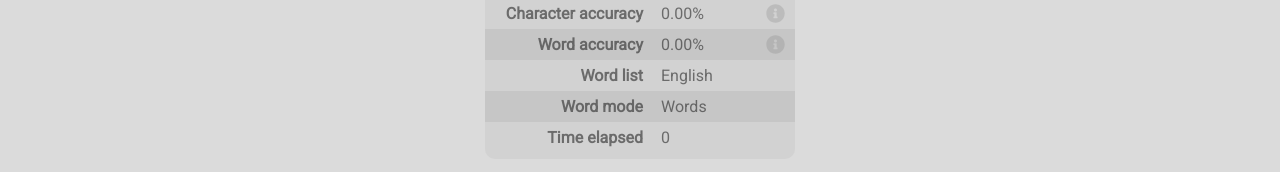
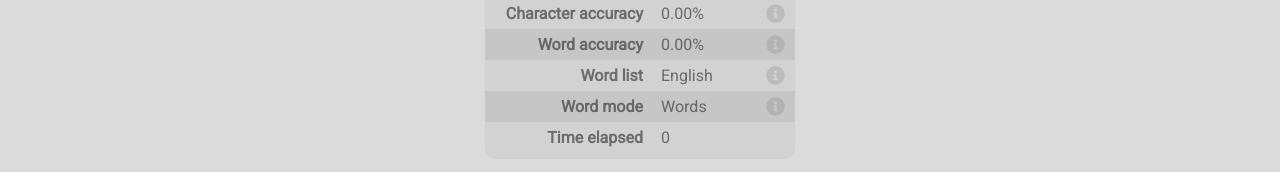
Before and after one commit to CasperVerswijvelt/TypeFast, an Angular app: page / in a window 1280 px wide. Shown: the part 601-773 px from the top of the page. Built offline with nearby package versions, Linux system fonts and the light colour scheme.

Commit message:
Add tooltips for word list and word mode

```diff
--- a/src/app/components/typer/typer.component.html
+++ b/src/app/components/typer/typer.component.html
@@ -102,8 +102,7 @@
         >WPM
         <div popper class="info-icon-tooltip-container info-icon-tooltip-wpm">
           <div class="info-icon"></div>
-          <div class="tooltip">Words per minute, CPM divided by 5
-          </div>
+          <div class="tooltip">Words per minute, CPM divided by 5</div>
         </div>
       </th>
     </tr>
@@ -114,7 +113,9 @@
         <div popper class="info-icon-tooltip-container">
           <div class="info-icon"></div>
           <div class="tooltip">
-            The amount of correct characters typed, divided by the test duration in minutes. Characters that were positioned correctly in words that were not completely correct, are still counted as correct.
+            The amount of correct characters typed, divided by the test duration
+            in minutes. Characters that were positioned correctly in words that
+            were not completely correct, are still counted as correct.
           </div>
         </div>
       </td>
@@ -147,19 +148,44 @@
           <div class="info-icon"></div>
           <div class="tooltip">
             Word accuracy is the amount of words you typed completely correct,
-            divided by the total number of words typed. Correcting your mistakes will
-            boost this value!
+            divided by the total number of words typed. Correcting your mistakes
+            will boost this value!
           </div>
         </div>
       </td>
     </tr>
     <tr>
       <th>Word list</th>
-      <td title="{{wordListName}}">{{ wordListName }}</td>
+      <td title="{{ wordListName }}">
+        {{ wordListName }}
+        <div popper class="info-icon-tooltip-container">
+          <div class="info-icon"></div>
+          <div class="tooltip">
+            Change the word list in the preferences menu in the upper right
+            corner, or load your own text file.
+          </div>
+        </div>
+      </td>
     </tr>
     <tr>
       <th>Word mode</th>
-      <td class="capitalize">{{ wordMode }}</td>
+      <td class="capitalize">
+        {{ wordMode }}
+        <div popper class="info-icon-tooltip-container">
+          <div class="info-icon"></div>
+          <div class="tooltip">
+            Change your preferred word mode in the preferences menu in the upper right corner:
+            <ul>
+              <li>
+                 Word mode: random words
+              </li>
+              <li>
+                Sentence mode: actual sentences
+              </li>
+            </ul>
+          </div>
+        </div>
+      </td>
     </tr>
     <tr>
       <th>Time elapsed</th>
--- a/src/styles.scss
+++ b/src/styles.scss
@@ -188,6 +188,7 @@ input:checked + .slider:before {
   text-align: initial;
   width: max-content;
   z-index: 1;
+  text-transform: none;
 }
 
 *:hover {
```
